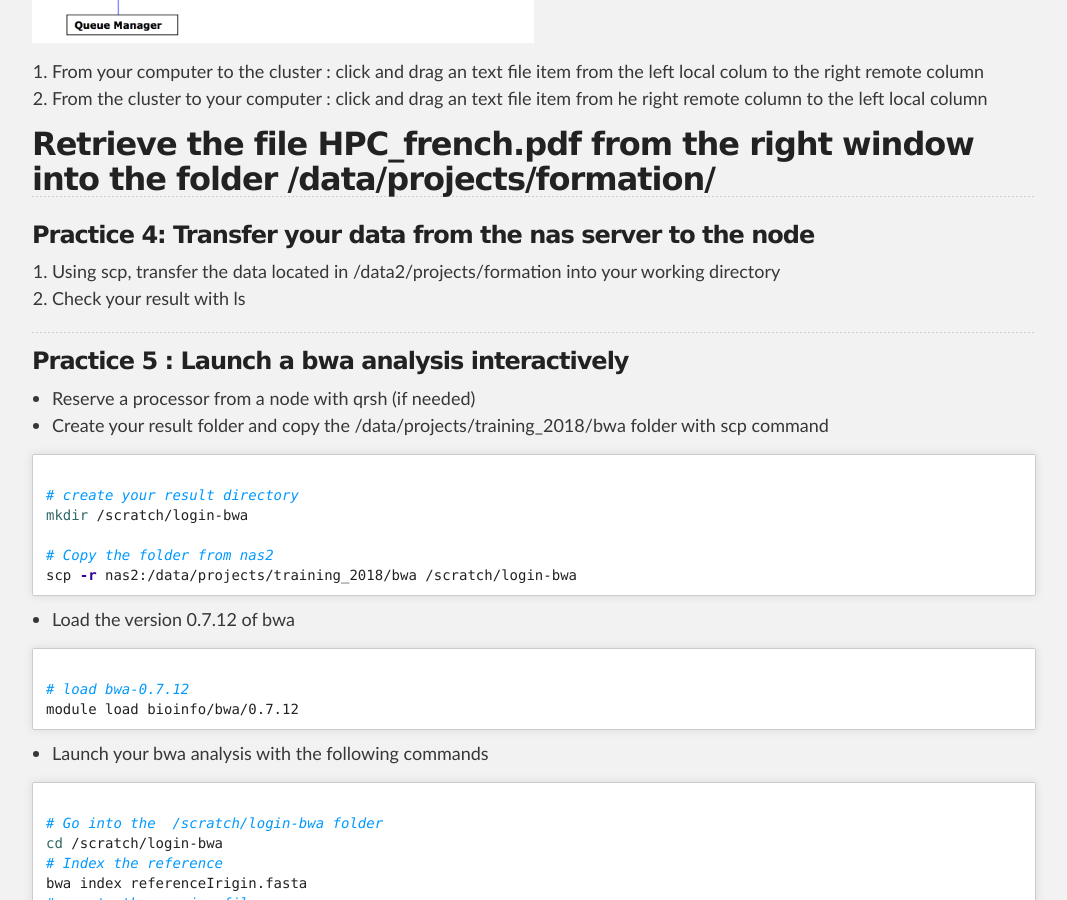
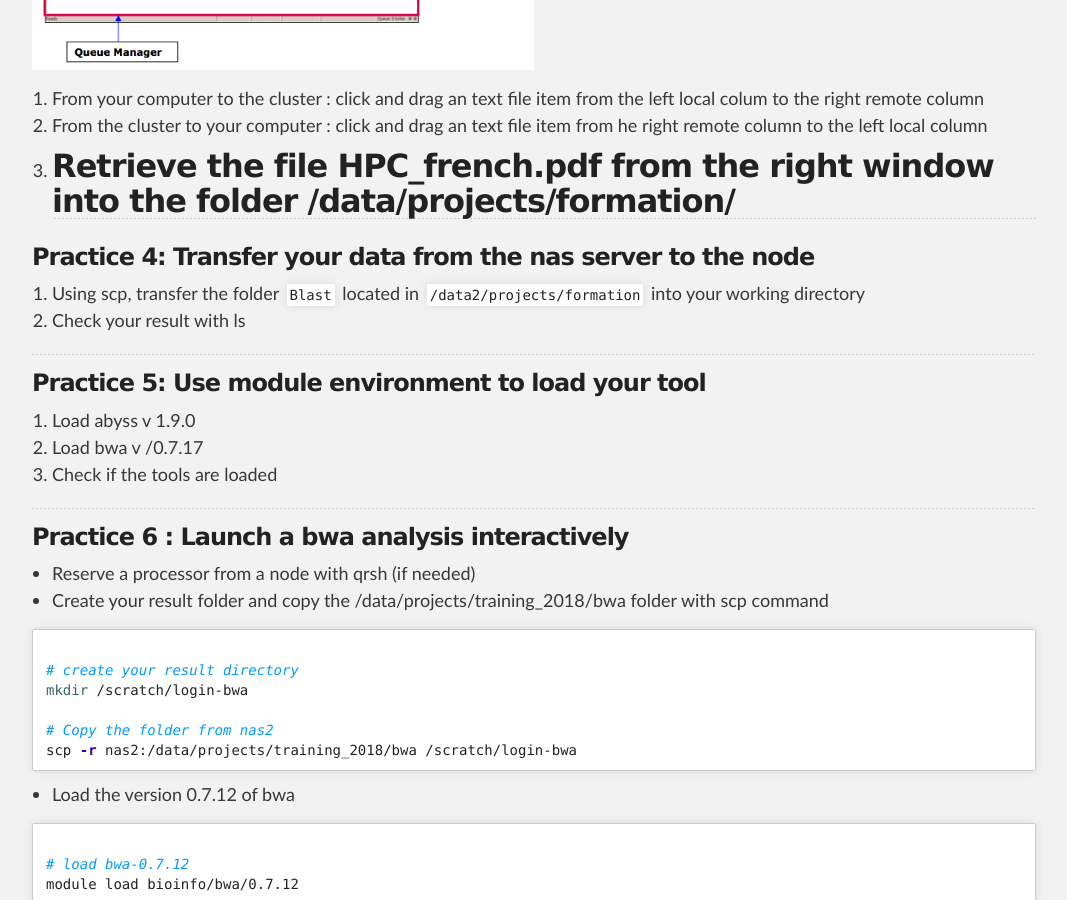
Before and after one commit to SouthGreenPlatform/trainings, a Jekyll site: the page built from _pages/hpc/hpcPractice.md, in a window 1280 px wide and 900 px high, scrolled down 3418 px. Shown: the whole window, without its empty margins (106-1173 px from the left). Built offline with Jekyll 4.4.1, drawn with Linux system fonts in a browser that asks for light colours; nearby versions of some CDN libraries; some of the changed text lies outside the part shown.

Commit message:
Update hpcPractice.md

```diff
--- a/_pages/hpc/hpcPractice.md
+++ b/_pages/hpc/hpcPractice.md
@@ -24,7 +24,8 @@ description: HPC Practice page
 * [Practice 2: Reserve one or several cores of a node using qrsh and create your working folder](#practice-2)
 * [Practice 3: Transfering files with filezilla `sftp`](#practice-3)
 * [Practice 4: Transfering dat to the node `scp`](#practice-4)
-* [Practice 5: Launch a bwa analysis interactively ](#practice-5)
+* [Practice 5: Use module environment to  load your tool](#practice-5)
+* [Practice 6: Launch a bwa analysis interactively ](#practice-6)
 * [Links](#links)
 * [License](#license)
 
@@ -133,15 +133,26 @@ Retrieve the file HPC_french.pdf from the right window into the folder /data/pro
 ### Practice 4: Transfer your data from the nas server to the node
 
 
-1. Using scp, transfer the data located in /data2/projects/formation into your working directory
+1. Using scp, transfer the folder `Blast` located in `/data2/projects/formation` into your working directory
 2. Check your result with ls
 
 
 
 -----------------------
+<a name="practice-5"></a>
+### Practice 5: Use module environment to  load your tool
 
-<a name="practice-5"></a>
-###  Practice 5 : Launch a bwa analysis interactively
+
+1. Load abyss v 1.9.0
+2. Load bwa v /0.7.17
+3. Check if the tools are loaded
+
+
+
+-----------------------
+
+<a name="practice-6"></a>
+###  Practice 6 : Launch a bwa analysis interactively
 
 * Reserve a processor from a node with qrsh (if needed)
 * Create your result folder and copy the /data/projects/training_2018/bwa folder with scp command
```
Also changed, not shown: other parts of _pages/hpc/hpcPractice.md (+1 -2 lines).
